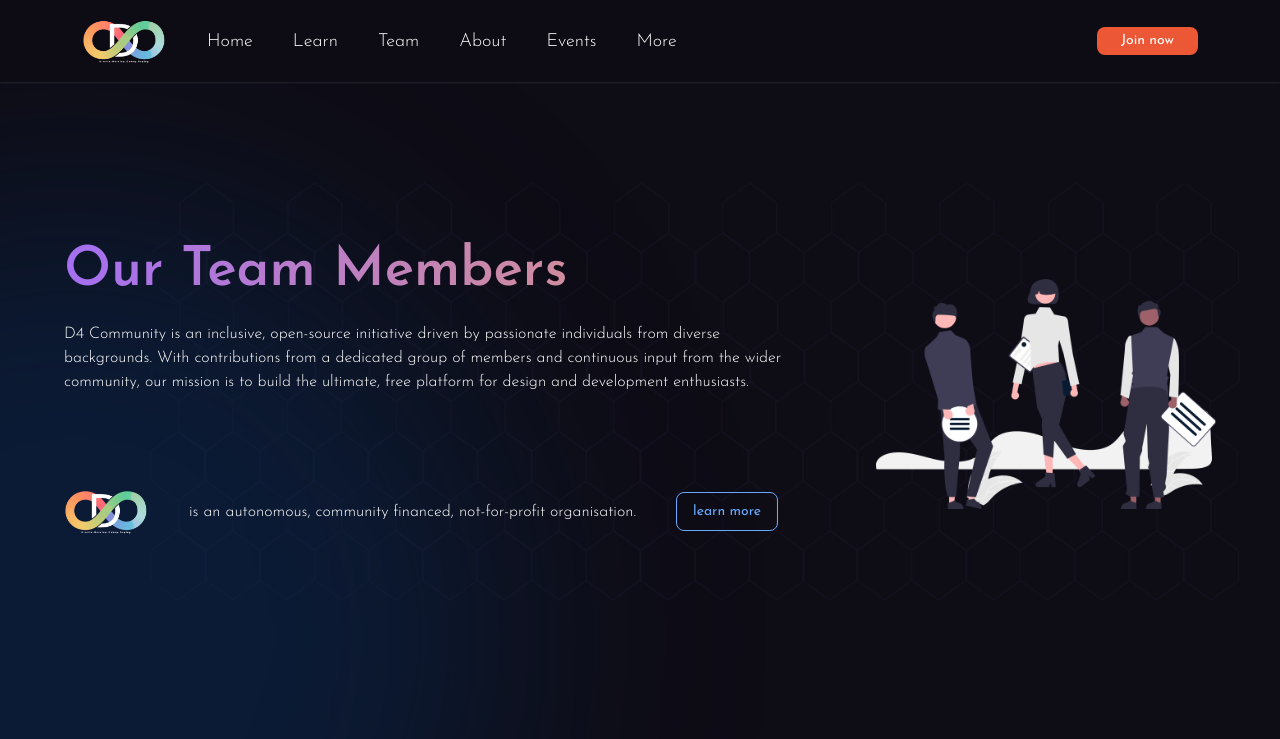
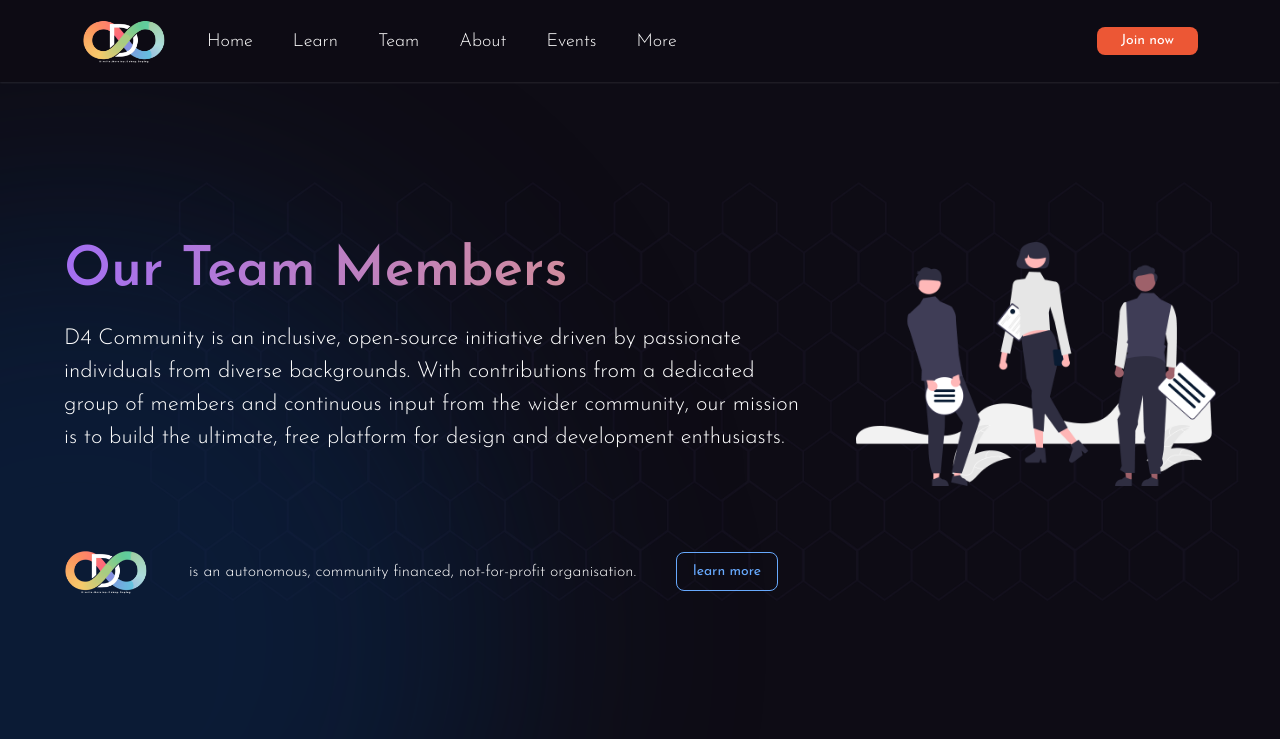
Before and after one commit to D4Community/D4-new-website, a Next.js app: page /team in a window 1280 px wide. Shown: the top 739 px of the page. Built offline with nearby package versions, Linux system fonts and the light colour scheme.

Commit message:
herosections

```diff
--- a/app/components/HeroSection.tsx
+++ b/app/components/HeroSection.tsx
@@ -4,13 +4,13 @@ import { BlueButton } from "./Buttons";
 
 import d4logo from "../assets/images/d4logo.png"
 
-export default function HeroSection({title, description, description2, description3, img}:any) {
+export default function HeroSection({ title, description, description2, description3, img }: any) {
     return (
+        <div className="md:py-40 py-28 flex justify-center items-center gap-20">
+            <div className="flex lg:flex-row flex-col-reverse gap-14">
                 <div>
-            <div className="md:py-40 py-28 flex justify-center items-center gap-20">
-                <div>
-                <h1 className="sm:text-[55px] text-[48px] font-semibold sm:leading-[60px] leading-[50px] bg-[linear-gradient(to_left,#E49976,#A46FF2)] text-transparent bg-clip-text [-webkit-background-clip:text]">{title}</h1>
-                    <div className="flex flex-col gap-5 pt-5 max-w-[1780px] font-light">
+                    <h1 className="sm:text-[55px] text-[42px] font-semibold sm:leading-[60px] leading-[50px] bg-[linear-gradient(to_left,#E49976,#A46FF2)] text-transparent bg-clip-text [-webkit-background-clip:text]">{title}</h1>
+                    <div className="flex flex-col gap-5 pt-5 max-w-[1780px] font-light md:text-[22px] text-[16px]">
                         <p>{description}</p>
                         <p>{description2}</p>
                         <p>{description3}</p>
@@ -27,7 +27,7 @@ export default function HeroSection({title, description, description2, descripti
                     </div>
                 </div>
                 <div>
-                    <Image className="max-w-[]" src={img} alt="About" />
+                    <Image className="lg:max-w-[360px] max-w-[260px]" src={img} alt="About" />
                 </div>
             </div>
         </div>
--- a/package.json
+++ b/package.json
@@ -9,7 +9,7 @@
     "lint": "next lint"
   },
   "dependencies": {
-    "next": "14.2.5",
+    "next": "^14.2.23",
     "react": "^18",
     "react-dom": "^18"
   },
```
Also changed, not shown: 1 other file (tests, documents, lock files or other folders). Lines whose indentation alone changed are shown as unchanged.
